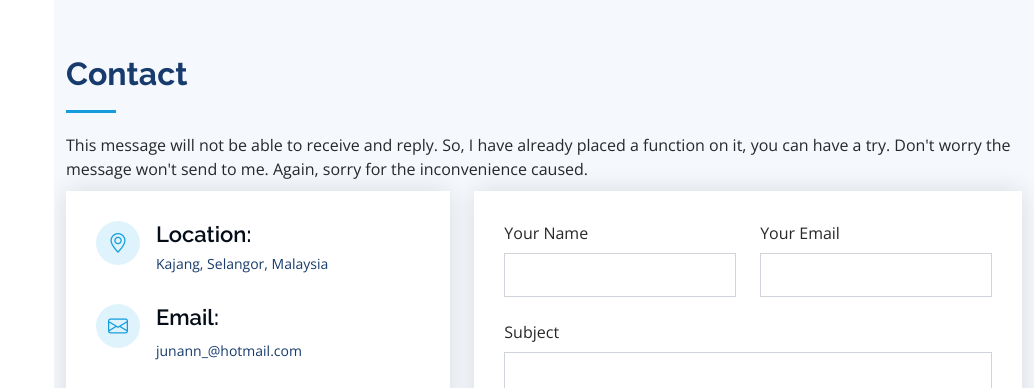
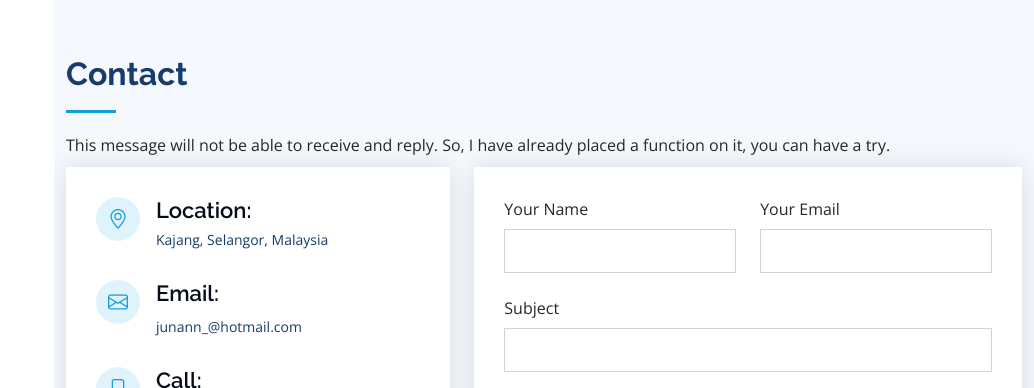
Before and after one commit to Ann5293/Ann5293.github.io, a plain HTML site: page index.html in a window 1280 px wide. Shown: the part 4080-4468 px from the top of the page, without its empty margins (246-1280 px from the left). Drawn offline with nearby package versions, Linux system fonts and the light colour scheme.

Commit message:
change text

```diff
--- a/index.html
+++ b/index.html
@@ -596,7 +596,7 @@
           <div class="section-title">
             <h2>Contact</h2>
             <p>
-              This message will not be able to receive and reply. So, I have already placed a function on it, you can have a try. Don't worry the message won't send to me. Again, sorry for the inconvenience caused.
+              This message will not be able to receive and reply. So, I have already placed a function on it, you can have a try.
             </p>
           </div>
 
```
